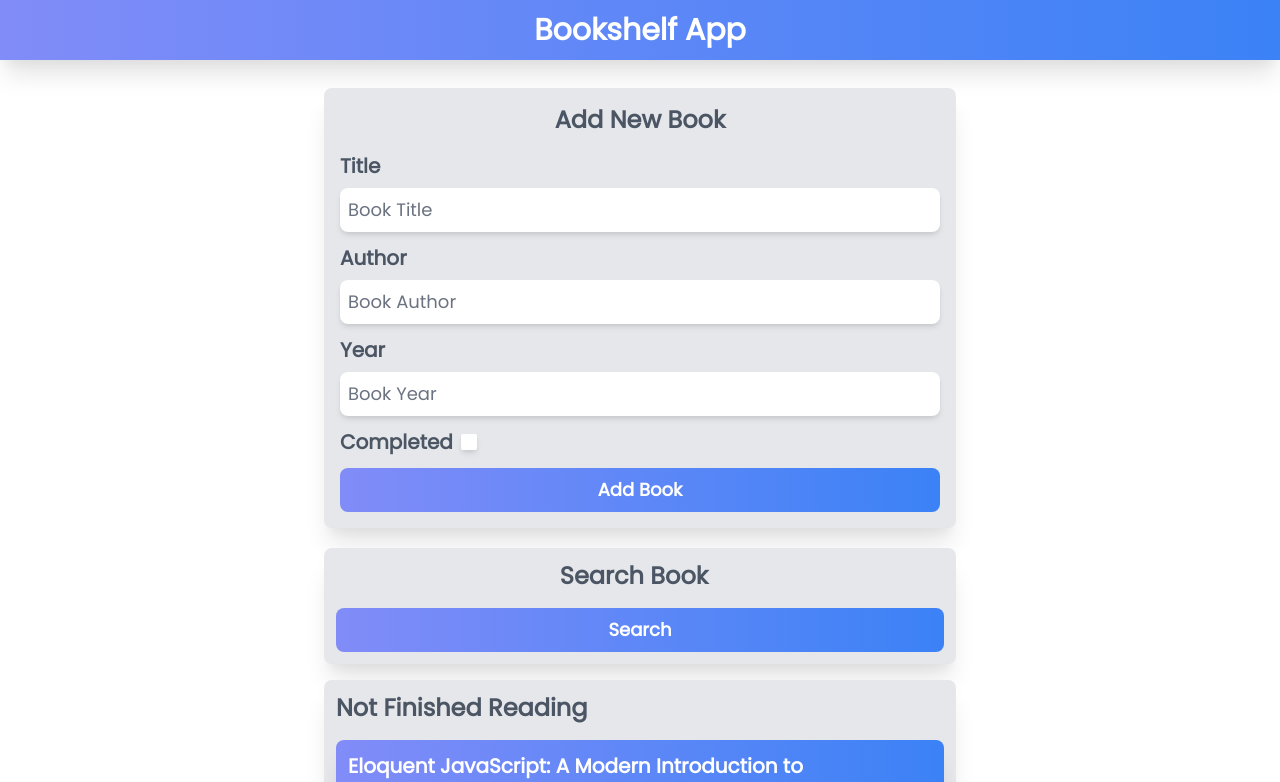
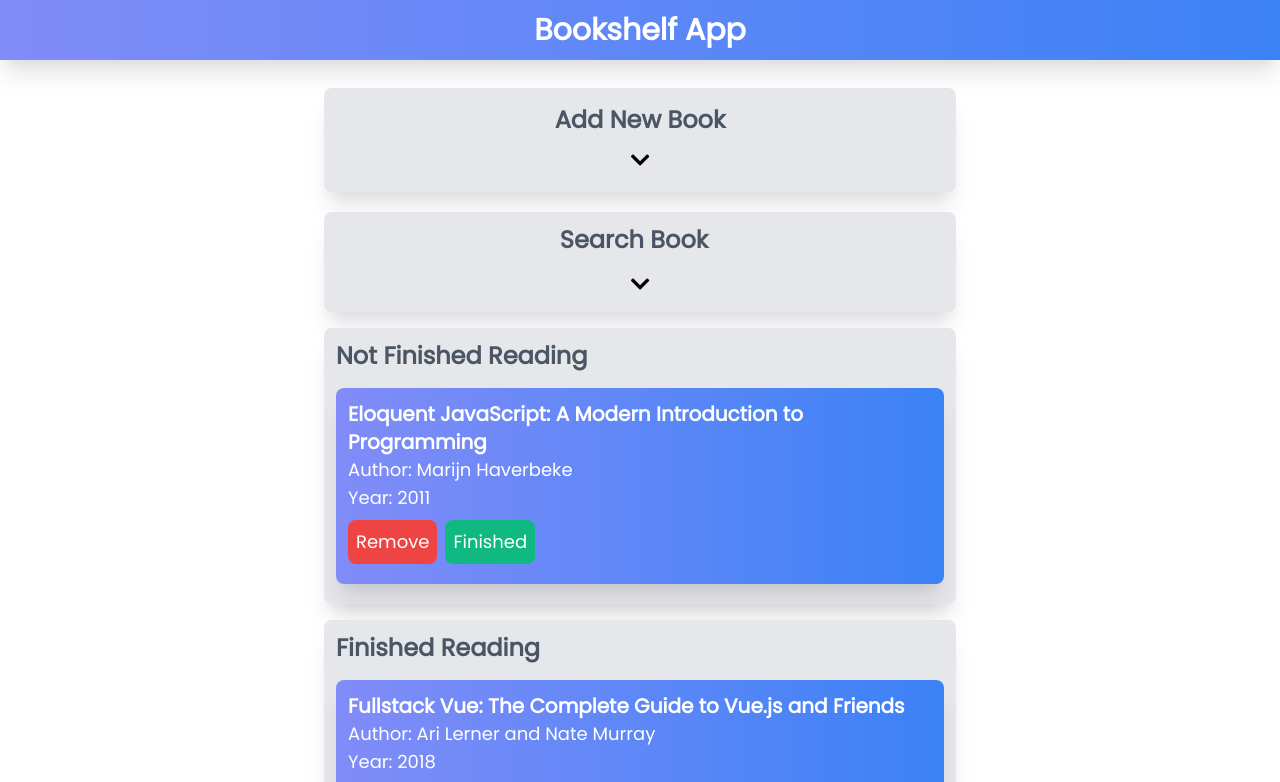
Before and after one commit to ryuuwiz/bookshelfapp, a Vue app: page / in a window 1280 px wide. Shown: the top 782 px of the page. Built offline with nearby package versions, Linux system fonts and the light colour scheme; what secure-ls would draw is missing.

Commit message:
feat: add toggle show

```diff
--- a/src/components/Form.vue
+++ b/src/components/Form.vue
@@ -1,11 +1,13 @@
 <template>
+  <div class="p-4 mb-5 mx-auto lg:w-6/12 bg-gray-200 rounded-lg shadow-xl">
+    <h2 class="mb-2 text-2xl text-center font-bold text-gray-600">
+      Add New Book
+    </h2>
     <form
-    class="p-4 mb-5 mx-auto lg:w-6/12 bg-gray-200 rounded-lg shadow-xl"
+      :class="showInput === false ? 'hidden' : 'block'"
+      class="mb-2"
       @submit.prevent="addBook"
     >
-    <h2 class="mb-4 text-2xl text-center font-bold text-gray-600">
-      Add New Book
-    </h2>
       <div class="mb-3">
         <label for="bookTitle" class="text-xl font-bold text-gray-600"
           >Title</label
@@ -55,7 +57,9 @@
       </div>
 
       <div class="mb-3">
-      <label for="bookYear" class="text-xl font-bold text-gray-600">Year</label>
+        <label for="bookYear" class="text-xl font-bold text-gray-600"
+          >Year</label
+        >
         <br />
         <input
           id="bookYear"
@@ -105,29 +109,42 @@
           p-2
           w-full
           rounded-lg
-        text-white
-        hover:bg-blue-600
-        text-lg
+          text-white text-lg
           font-bold
           bg-gradient-to-r
           from-indigo-400
           to-blue-500
-        hover:from-indigo-500 hover:to-blue-600
+          hover:from-indigo-500 hover:to-blue-600 hover:bg-blue-600
         "
       >
         Add Book
       </button>
     </form>
+
+    <div class="p-2 flex justify-center">
+      <i
+        class="fas fa-chevron-down fa-lg cursor-pointer"
+        @click="toggleShowInput"
+      ></i>
+    </div>
+  </div>
 </template>
 
 <script>
-import { reactive, toRefs } from 'vue'
+import { ref, reactive, toRefs } from 'vue'
 import { useStore } from 'vuex'
 
 export default {
   name: 'Form',
   setup() {
     const store = useStore()
+
+    const showInput = ref(false)
+
+    const toggleShowInput = () =>
+      showInput.value === false
+        ? (showInput.value = true)
+        : (showInput.value = false)
 
     const initialState = {
       bookTitle: '',
@@ -156,6 +173,8 @@ export default {
 
     return {
       ...toRefs(formState),
+      showInput,
+      toggleShowInput,
       addBook,
     }
   },
--- a/src/components/Search.vue
+++ b/src/components/Search.vue
@@ -1,12 +1,15 @@
 <template>
   <div class="p-3 mb-4 mx-auto lg:w-6/12 bg-gray-200 rounded-lg shadow-xl">
-    <h2 class="mb-4 mr-3 text-2xl text-center font-bold text-gray-600">
+    <h2 class="mb-3 mr-3 text-2xl text-center font-bold text-gray-600">
       Search Book
     </h2>
-    <div class="flex flex-row items-center justify-between">
+
+    <div
+      :class="showInput === false ? 'hidden' : 'block'"
+      class="flex flex-row items-center justify-between"
+    >
       <input
         v-model="query"
-        :class="showInput === false ? 'hidden' : 'block'"
         type="text"
         class="
           p-2
@@ -22,23 +25,28 @@
         @keyup.enter="addSearch"
       />
       <button
-        :class="showInput === true ? 'w-1/3' : 'w-full'"
         class="
           p-2
+          w-1/3
           rounded-lg
-          text-white
-          hover:bg-blue-600
-          text-lg
+          text-white text-lg
           font-bold
           bg-gradient-to-r
           from-indigo-400
           to-blue-500
-          hover:from-indigo-500 hover:to-blue-600
+          hover:from-indigo-500 hover:to-blue-600 hover:bg-blue-600
         "
-        @click="toggleShowInput"
+        @click="addSearch"
       >
         Search
       </button>
+    </div>
+
+    <div class="p-2 flex justify-center">
+      <i
+        class="fas fa-chevron-down fa-lg cursor-pointer"
+        @click="toggleShowInput"
+      ></i>
     </div>
   </div>
 </template>
--- a/src/index.css
+++ b/src/index.css
@@ -1,4 +1,5 @@
 @import url('https://fonts.googleapis.com/css2?family=Poppins&display=swap');
+@import url('https://cdnjs.cloudflare.com/ajax/libs/font-awesome/5.15.3/css/all.min.css');
 @tailwind base;
 @tailwind components;
 @tailwind utilities;
```
Lines whose indentation alone changed are shown as unchanged.
